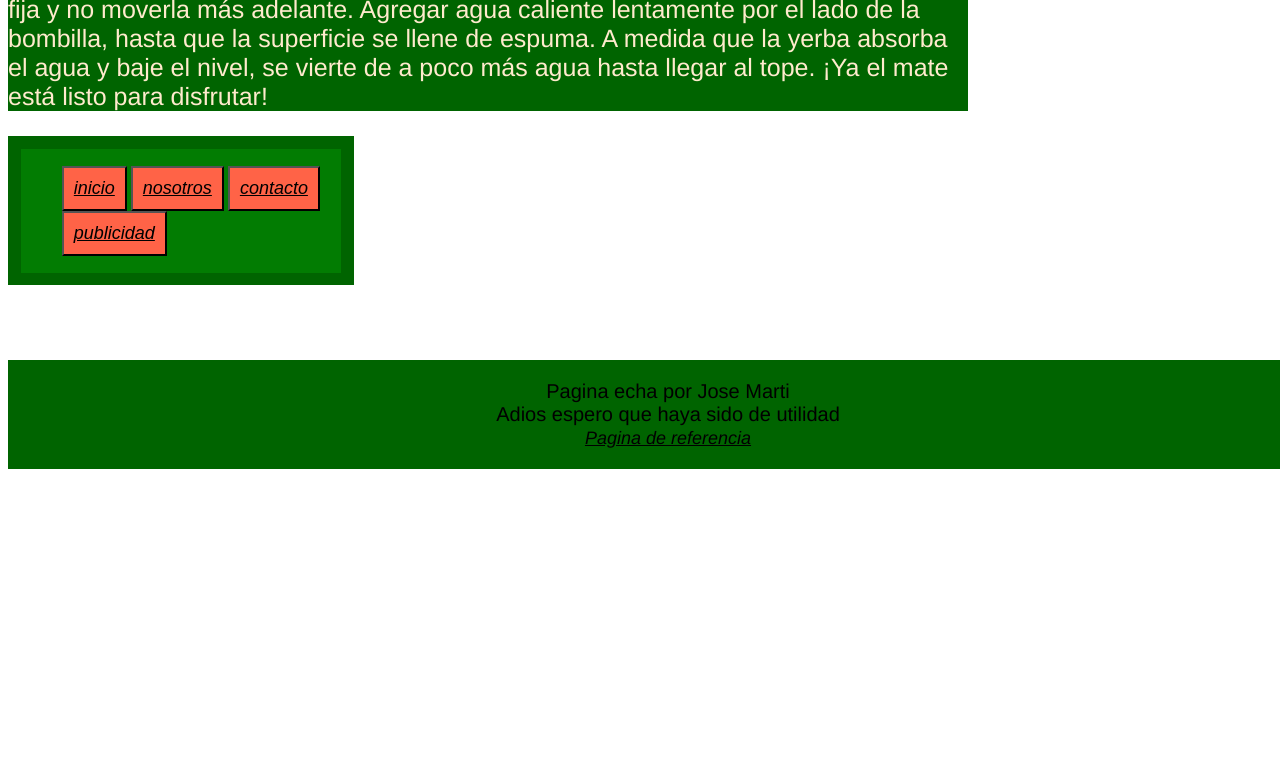
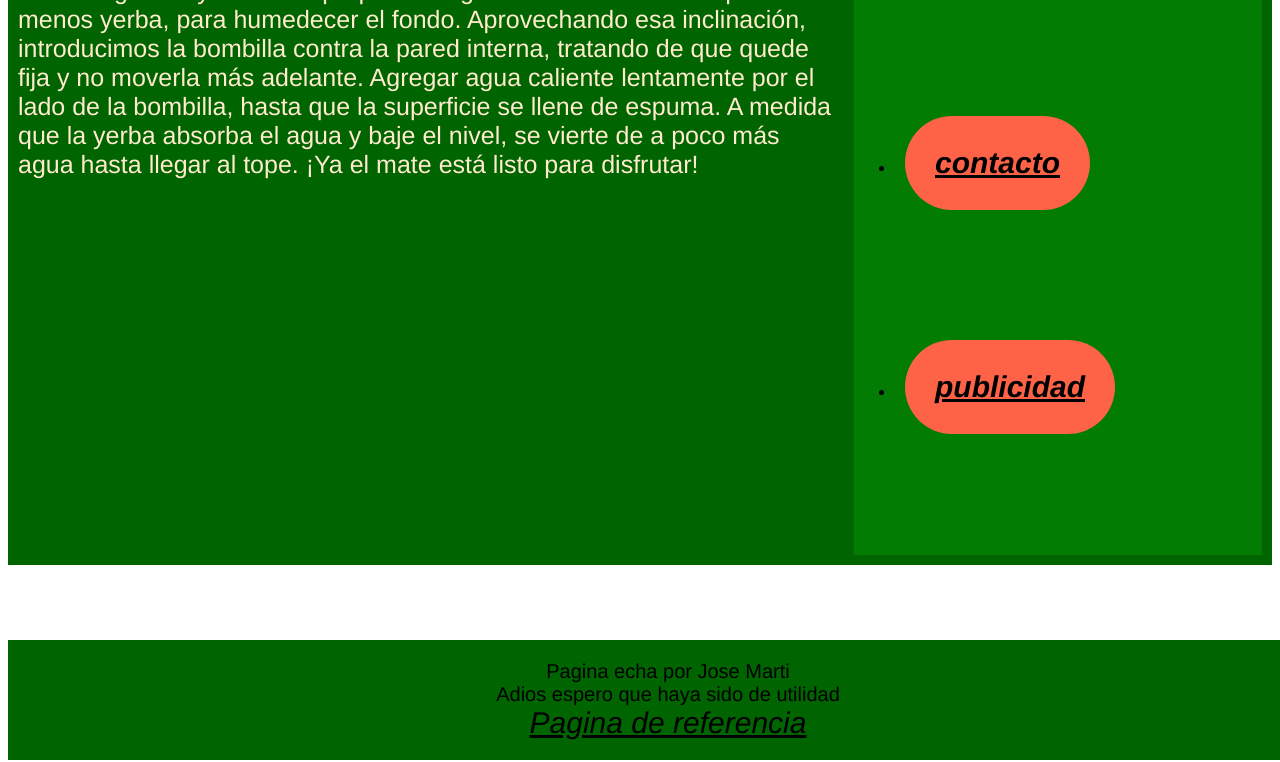
Before and after one commit to Josemarti87/Mardelplataprograma, a plain HTML site: page actividad mdpprograma/clase 03/index.html in a window 1280 px wide. Shown: the part 757-1519 px from the top of the page. Before the commit the page ends 1234 px from the top, so only its background shows below. Drawn offline with Linux system fonts and the light colour scheme.

Commit message:
Add files via upload

```diff
--- a/actividad mdpprograma/clase 03/index.html
+++ b/actividad mdpprograma/clase 03/index.html
@@ -16,7 +16,8 @@
         </h1>
 
     </header>
-    <main>
+    <div class="container">
+    <main class="content">
         <p>Lriensis es un árbol nativo de la Selva Paranaense, que en estado silvestre puede alcanzar una altura de entre 12 y 16 metros. Para facilitar su cosecha, las plantas son podadas hasta dos veces al año a una altura promedio de 2 metros.</p>
         <div>
             <h2>Manera de prepararlo y Tomarlo</h2>
@@ -29,7 +30,7 @@
                 A medida que la yerba absorba el agua y baje el nivel, se vierte de a poco más agua hasta llegar al tope. ¡Ya el mate está listo para disfrutar!</p>
         </div>
     </main>
-    <aside>
+    <aside class="sidebar">
         <nav>
             <ul>
                 <li>
@@ -55,6 +56,7 @@
             </ul>
         </nav>
     </aside>
+    </div>
     <footer class="pie">
         <div>Pagina echa por Jose Marti</div>
         <div>Adios espero que haya sido de utilidad</div>
--- a/actividad mdpprograma/clase 03/styles.css
+++ b/actividad mdpprograma/clase 03/styles.css
@@ -33,10 +33,20 @@ footer{
 }
 button{
     background-color: tomato;
-    padding: 10px;
+    color: aliceblue;
+    padding: 30px;
+    border: 0;
+    cursor: pointer;
+    margin: 10px;
+    font-weight:bold ;
+    position: relative;
+    border-radius: 100px;
+
     }
 li{
-        display: inline-block;
+        display: list-item;
+        margin-bottom: 30%;
+
 
     }
 nav{
@@ -45,6 +55,27 @@ nav{
         }
 a{
         color: black;
+        font-family: 'Franklin Gothic Medium', 'Arial Narrow', Arial, sans-serif;
         font-style: italic;
-        font-size: 18px;
+        font-size: 30px;
+        text-align: center;
          }
+
+
+
+
+         .container {
+            display: flex;
+            flex-direction: row;
+          }
+
+          .sidebar {
+            flex: 1;
+            padding: 10px;
+          }
+
+          .content {
+            flex: 2;
+            padding: 10px;
+            width: 75vw;
+          }
```
